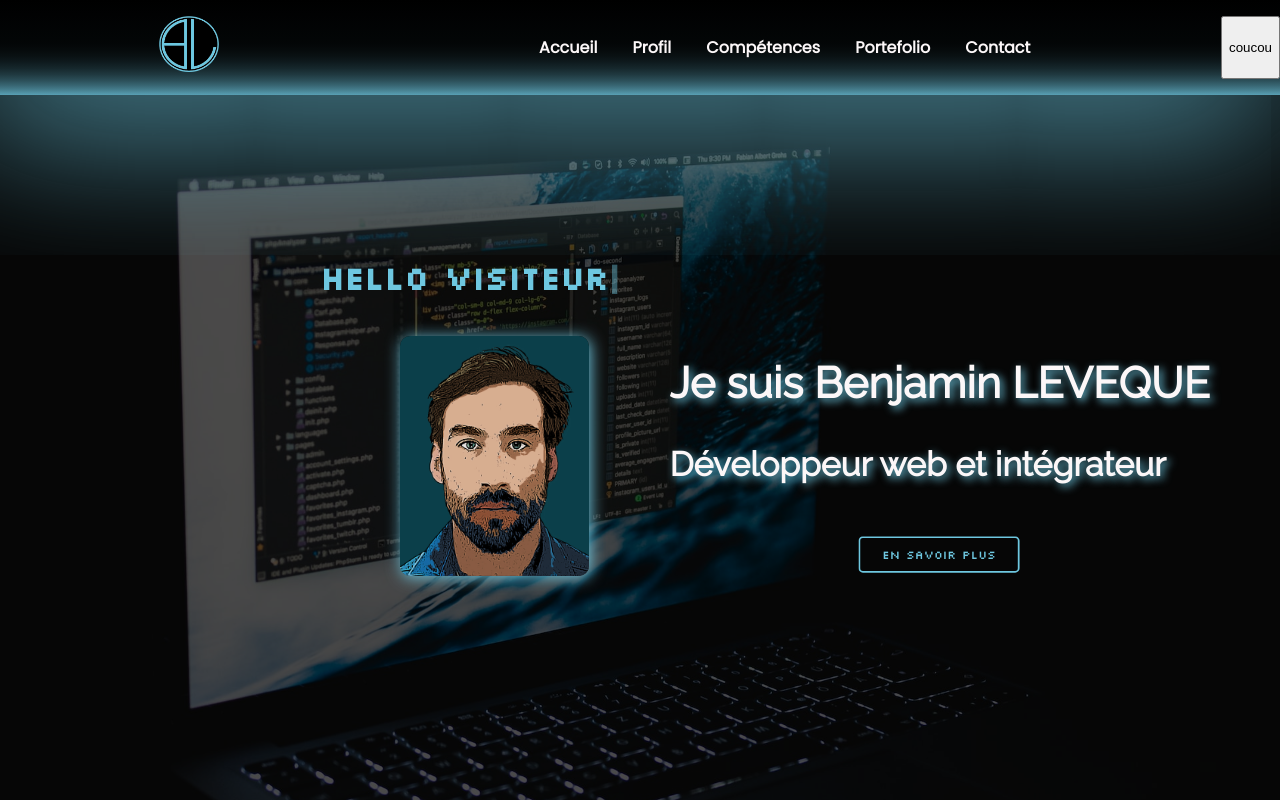
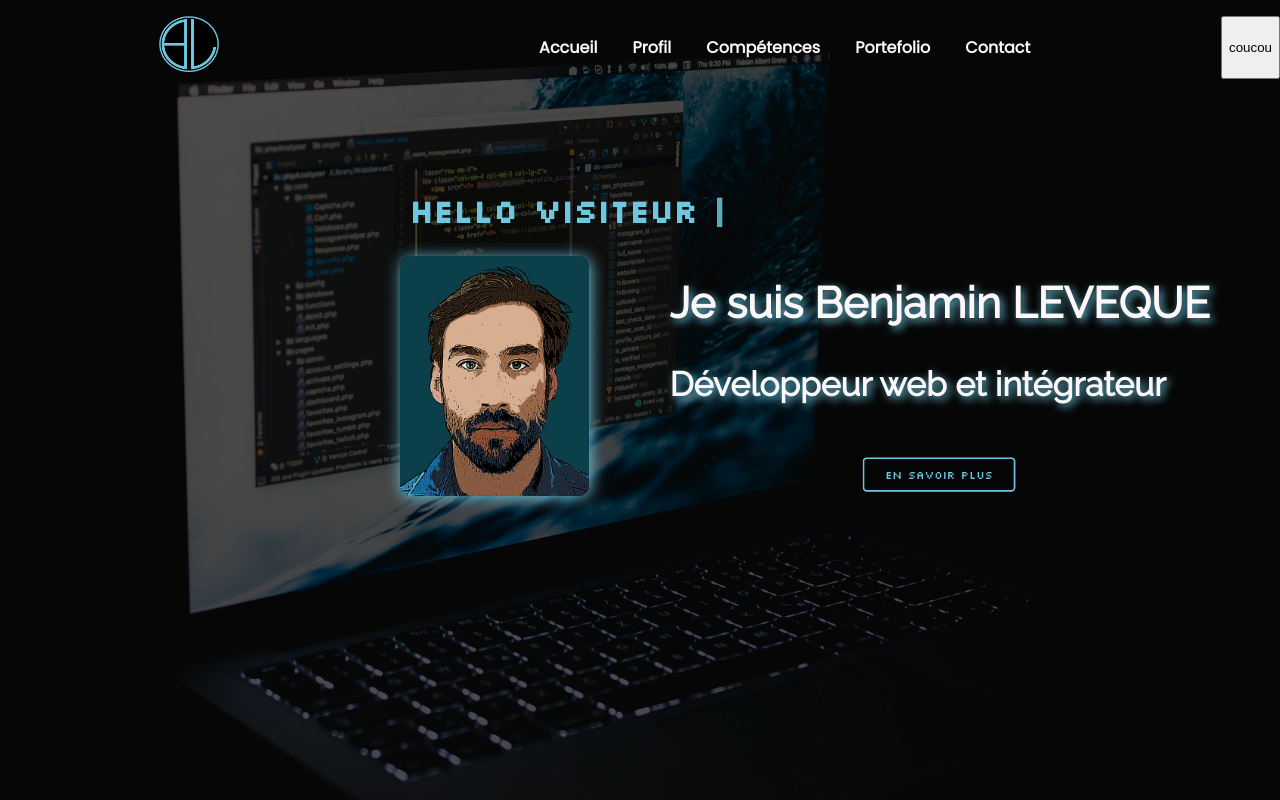
Before and after one commit to BenBishop40/Portfolio, a React (Create React App) app: page / in a window 1280 px wide. Shown: the top 800 px of the page. Built offline with nearby package versions, Linux system fonts and the light colour scheme.

Commit message:
ajout state Header background et gestion scroll et smallscreen

```diff
--- a/src/components/about-me/_about_me.scss
+++ b/src/components/about-me/_about_me.scss
@@ -4,7 +4,7 @@
 
 #about-me{
     position: absolute;
-    top: 40%;
+    top: 30%;
     left: 25%;
     margin: 0 auto;
     display: flex;
@@ -32,8 +32,8 @@
         text-align: left;
         p {
             position: absolute;
-            top: -35%;
-            left: 0%;
+            top: -30%;
+            left: 10%;
             text-align: left;
             font-family: $SilkScreen;
             color: $lightBlue;
--- a/src/components/header/Header.jsx
+++ b/src/components/header/Header.jsx
@@ -4,9 +4,39 @@ import logo from '../../img/logo-dark-theme.png'
 
 
 class Header extends Component {
+    constructor(props) {
+        super(props);
+
+        this.state = {
+            isTransparent: true,
+            isSmallScreen: false,
+        };
+
+        this.handleScroll = this.handleScroll.bind(this);
+    };
+    componentDidMount() {
+        window.addEventListener('scroll', this.handleScroll);
+        this.checkScreenSize();
+        window.addEventListener('resize', this.checkScreenSize.bind(this));
+    }
+    componentWillUnmount() {
+        window.removeEventListener('scroll', this.handleScroll);
+        window.removeEventListener('resize', this.checkScreenSize);
+    }
+    checkScreenSize() {
+        const isSmallScreen = window.innerWidth < 768;
+        this.setState({ isSmallScreen });
+    }
+    handleScroll() {
+        const isTransparent = window.scrollY < 100;
+        this.setState({ isTransparent });
+    }
+
     render() {
+        const { isTransparent, isSmallScreen } = this.state;
+
         return (
-            <nav className='navbar_header'>
+            <nav className={`navbar_header ${(isTransparent && !isSmallScreen) ? 'navbar_header--transparent' : ''}`}>
                 <div className='logo-container'><img className="navbar_logo" src={logo} alt='logo-light-theme' /></div>
                 <ul className="navbar_list">
                     <li className="navbar_item"><a href='#about-me'>Accueil</a></li>
--- a/src/components/header/_header.scss
+++ b/src/components/header/_header.scss
@@ -3,12 +3,13 @@
 
 .navbar_header{
     width: 100%;
+    position: fixed;
     display: flex;
     padding: 1em 0;
+    transition: all 0.3s ease-in-out;
+    z-index: 1;
     background: linear-gradient(black, 85%, $lightBlueShadow);
-    box-shadow: -1em 1em 10em 1em $lightBlueShadow;
-    position: sticky;
-    z-index: 1;
+    box-shadow: 1em 1em 10em .1em $lightBlueShadow;
 
     .logo-container{
         margin: 0 auto;
@@ -63,3 +64,8 @@
         }
     }
 }
+.navbar_header--transparent{
+    transition: all 0.3s ease-in-out;
+    background: transparent;
+    box-shadow: none;
+}
--- a/src/components/quotes-slider/QuotesSlider.jsx
+++ b/src/components/quotes-slider/QuotesSlider.jsx
@@ -18,7 +18,7 @@ class QuotesSlider extends Component {
                     >
                         <div className='quote-item'>
                             <p className='quote'>&laquo;&nbsp;Il y a 10 sortes de personnes dans le monde, ceux qui connaissent le binaire et ceux qui ne le connaissent pas&nbsp;&raquo;</p>
-                            <p className='author'>unkown author</p>
+                            <p className='author'>Auteur inconnu</p>
                         </div>
                         <div className='quote-item'>
                             <p className='quote'>&laquo;&nbsp;Se réunir est un début, rester ensemble est un progrès, travailler ensemble est la réussite.&nbsp;&raquo;</p>
```
Also changed, not shown: src/img/pexels-justin-hamilton-92248.jpg (deleted).
